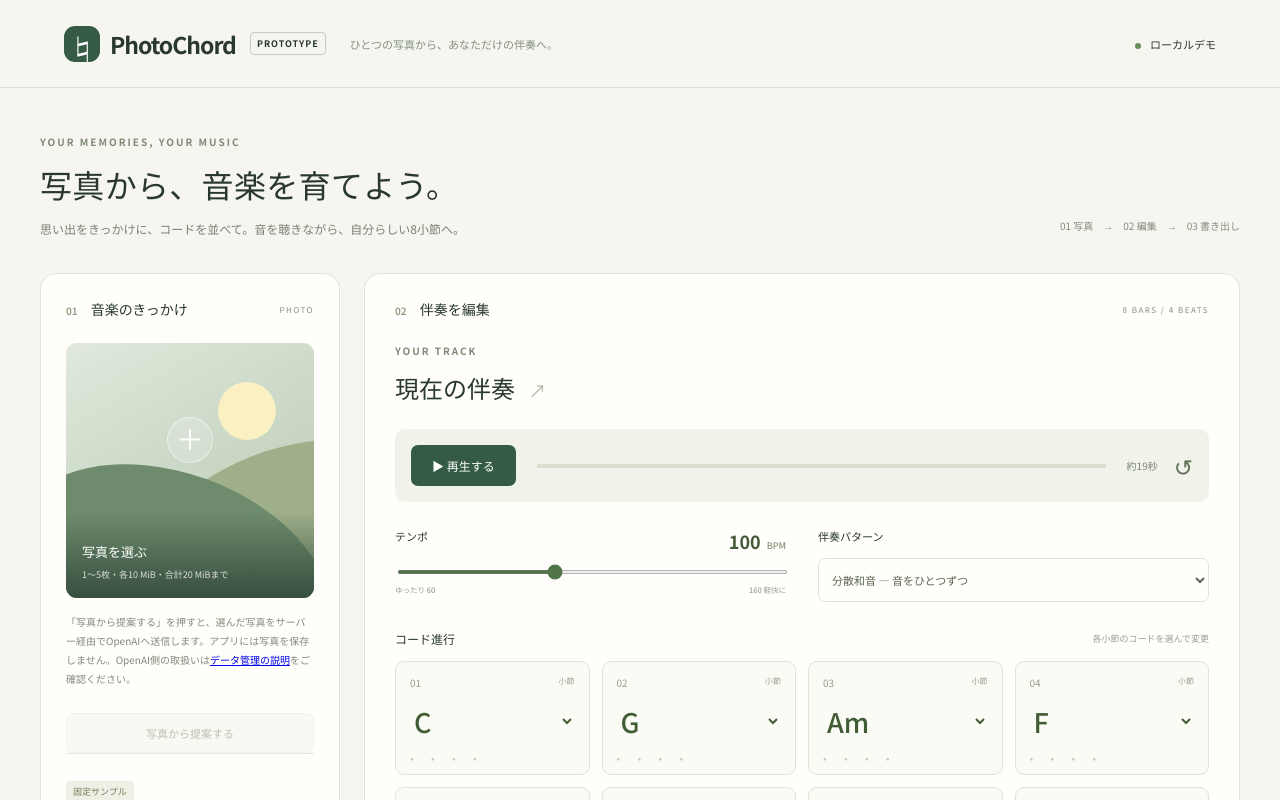
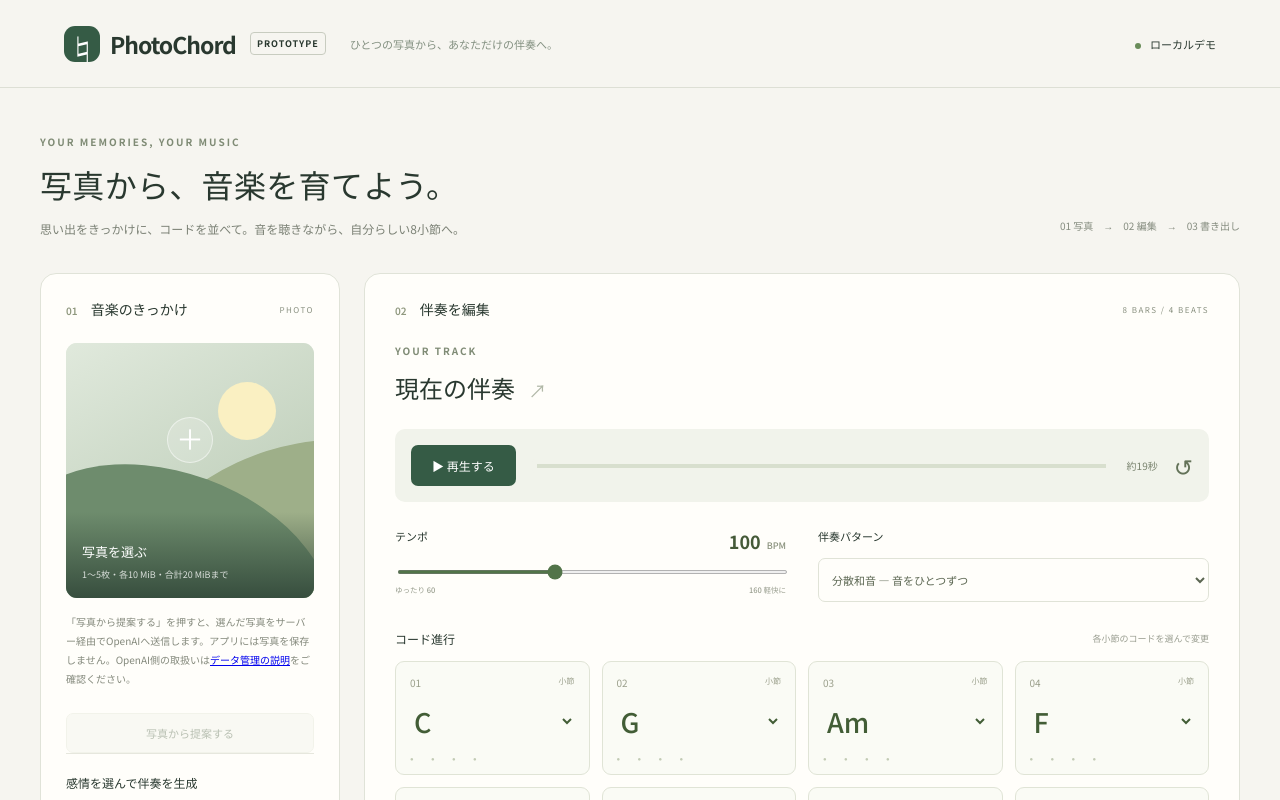
Before and after one commit to raoka0000/DevDayHackathonOsaka, a React (Vite) app: page / in a window 1280 px wide. Shown: the top 800 px of the page. Built offline with nearby package versions, Linux system fonts and the light colour scheme.

Commit message:
feat: 複数の感情を選んで伴奏を生成できるようにする

```diff
--- a/src/main.tsx
+++ b/src/main.tsx
@@ -1,6 +1,6 @@
 import { useEffect, useRef, useState } from 'react';
 import { createRoot } from 'react-dom/client';
-import { chords, midiFor, sample, createTrack, regenerate, commit, undo, validateSong, type EditorState, type Track, type Song, type Chord } from './music';
+import { emotions, songForEmotions, type Emotion, chords, midiFor, sample, createTrack, regenerate, commit, undo, validateSong, type EditorState, type Track, type Song, type Chord } from './music';
 import { parseImageAnalysis, type ImageAnalysis } from './imageAnalysis';
 import { MidiEditorScreen } from './midi/MidiEditorScreen';
 import { Player, type PlaybackStatus } from './player';
@@ -8,7 +8,8 @@ import './style.css';
 function App() {
   const [state,setState]=useState<EditorState>(()=>({current:{...createTrack(sample),instrument:'piano'},history:[]}));
   const {current:song,history}=state;
-  const [pending,setPending]=useState<{settings:Song;bar?:number}>();
+  const [pending,setPending]=useState<{settings:Song;bar?:number; emotions?:Emotion[]}>();
+  const [selectedEmotions,setSelectedEmotions]=useState<Emotion[]>(['明るい','温かい']);
   const [screen,setScreen]=useState(()=>window.location.hash==='#/midi'?'midi':'home');
   const [photos,setPhotos]=useState<File[]>([]);
   const [previews,setPreviews]=useState<string[]>([]);
@@ -60,7 +61,7 @@ function App() {
   }
   function edit(next:Track){invalidate();stop();setPending(undefined);setState(s=>commit(s,next));}
   function request(settings:Song,bar?:number){invalidate();stop();setPending({settings,bar});}
-  function confirm(){if(!pending)return;try{edit(regenerate(song,pending.settings,pending.bar));setPending(undefined);setError('');}catch(e){setError((e as Error).message);}}
+  function confirm(){if(!pending)return;try{edit({...regenerate(song,pending.settings,pending.bar),emotions:pending.emotions??song.emotions});setPending(undefined);setError('');}catch(e){setError((e as Error).message);}}
   async function startPlayback(fromBeat:number){playingRequested.current=true;setError('');setCursorBeat(fromBeat);setBeat(-1);setPlaybackStatus('loading');try{await player.current.play(song,value=>{if(value<0)playingRequested.current=false;setBeat(value);setCursorBeat(value<0?0:value);},setPlaybackStatus,fromBeat);}catch{stop();setError('再生できませんでした。音声設定・音源の読み込みを確認し、再生ボタンで再試行するか別の音色を選んでください。');}}
   async function play(){await startPlayback(cursorBeat);}
   async function restart(){await startPlayback(0);}
@@ -75,13 +76,14 @@ function App() {
   <p className="privacy">「写真から提案する」を押すと、選んだ写真をサーバー経由でOpenAIへ送信します。アプリには写真を保存しません。OpenAI側の取扱いは<a href="https://developers.openai.com/api/docs/guides/your-data" target="_blank" rel="noreferrer">データ管理の説明</a>をご確認ください。</p>
   <button className="secondary full" disabled={!photos.length||analyzing} onClick={analyzePhotos}>{analyzing?'写真を分析中…':'写真から提案する'}</button>
   {proposal&&<div className="sample"><span className="pill">写真からの提案</span><p>{proposal.analysis.moods.join('・')}<br/>{proposal.analysis.description}</p><p>{proposal.song.bars.join(' | ')}<br/>{proposal.song.bpm} BPM / {proposal.song.pattern==='block'?'ブロックコード':'分散和音'}</p><button className="secondary full" onClick={()=>edit({...createTrack(proposal.song),instrument:'piano'})}>この提案を適用する</button><small>現在の曲を置き換えます。元に戻せます。</small></div>}
+  <div className="emotion-generator"><h3>感情を選んで伴奏を生成</h3><p id="emotion-help">複数選択できます。選んだ感情のテンポと伴奏パターンを混ぜ、コード進行を交互に組み合わせます。</p><fieldset aria-describedby="emotion-help"><legend>音楽に込める感情</legend>{emotions.map(emotion=><label key={emotion}><input type="checkbox" checked={selectedEmotions.includes(emotion)} onChange={()=>{setSelectedEmotions(current=>current.includes(emotion)?current.filter(value=>value!==emotion):[...current,emotion]);setPending(undefined);}}/>{emotion}</label>)}</fieldset><button className="secondary full" disabled={!selectedEmotions.length} onClick={()=>{try{const settings=songForEmotions(selectedEmotions);invalidate();stop();setError('');setPending({settings,emotions:settings.emotions});}catch(error){setError(error instanceof Error?error.message:'感情から生成できませんでした。');}}}>選んだ感情で生成する</button><p>ローカルのプリセットによる生成です。写真の分析・AI生成は行いません。写真なしでも使えます。</p></div>
   <div className="sample"><span className="pill">固定サンプル</span><h3>晴れた日の思い出</h3><p>最初は固定サンプルです。写真からの提案は別途実行してください。</p><button className="secondary full" onClick={()=>edit({...createTrack(sample),instrument:'piano'})}>サンプルを読み直す ↗</button><small>編集中の曲を置き換えます。元に戻せます。</small></div>
-  </aside><section className="editor"><div className="section-top"><h2><small>02</small> 伴奏を編集</h2><span>8 BARS / 4 BEATS</span></div><div className="song-title"><div><p className="eyebrow">YOUR TRACK</p><h2>現在の伴奏 <span>↗</span></h2></div></div>
+  </aside><section className="editor"><div className="section-top"><h2><small>02</small> 伴奏を編集</h2><span>8 BARS / 4 BEATS</span></div><div className="song-title"><div><p className="eyebrow">{song.emotions?.length?'感情からローカル生成':'YOUR TRACK'}</p><h2>{song.emotions?.join('・')||'現在の伴奏'} <span>↗</span></h2></div></div>
   <div className="transport"><button className="play" onClick={bar>=0||playbackStatus==='loading'?stop:play}>{playbackStatus==='loading'?'■ 読み込み中':bar>=0?'■ 停止':'▶ 再生する'}</button><div className="timeline" role="slider" tabIndex={0} aria-label="再生位置" aria-valuemin={0} aria-valuemax={31.75} aria-valuenow={cursorBeat} onClick={event=>{const rect=event.currentTarget.getBoundingClientRect();seek((event.clientX-rect.left)/rect.width*32);}} onKeyDown={event=>{if(['ArrowLeft','ArrowRight','Home','End'].includes(event.key)){event.preventDefault();seek(event.key==='Home'?0:event.key==='End'?31.75:cursorBeat+(event.key==='ArrowRight'?.25:-.25));}}}><div style={{width:`${cursorBeat/32*100}%`}}/></div><span>{bar>=0?`${bar+1} / 8 小節`:`約${Math.round(32*60/song.bpm)}秒`}</span><button className="icon-button" aria-label="最初から再生" onClick={restart}>↺</button></div>
   <div className="settings"><label>テンポ <span><strong>{song.bpm}</strong> BPM</span><input aria-label="テンポ" type="range" min="60" max="160" value={song.bpm} onChange={e=>edit({...song,bpm:Number(e.target.value)})}/><div className="range-labels"><small>ゆったり 60</small><small>160 軽快に</small></div></label><label>伴奏パターン<select value={song.pattern} onChange={e=>request({...song,pattern:e.target.value as Song['pattern']})}><option value="arpeggio">分散和音 — 音をひとつずつ</option><option value="block">ブロックコード — 音を重ねて</option></select></label></div>
   <div className="chords-heading"><h3>コード進行</h3><span>各小節のコードを選んで変更</span></div><div className="chords">{song.bars.map((chord,i)=><label key={i} className={'chord '+(bar===i?'active':'')}><span>{String(i+1).padStart(2,'0')}<small>{bar===i?'演奏中':'小節'}</small></span><select aria-label={`${i+1}小節目のコード`} value={chord} onChange={e=>request({...song,bars:song.bars.map((c,j)=>j===i?e.target.value as Chord:c)},i)}>{chords.map(c=><option key={c}>{c}</option>)}</select><div className="beats">● ● ● ●</div></label>)}</div>
   <div className="edit-footer"><p>コードやテンポの変更は、次の再生から反映されます。</p><button className="text-button" disabled={!history.length} onClick={()=>{invalidate();stop();setPending(undefined);setState(s=>undo(s));}}>↶ 元に戻す</button></div>
-  {pending&&<div className="regenerate" role="dialog" aria-label="音符の再生成"><p>{pending.bar===undefined?'全小節':`${pending.bar+1}小節目（開始拍がこの小節にある音符）`}の最初のトラックの音符を再生成し、対象範囲の手編集を置き換えます。追加トラックの音符は維持します。小節をまたぐ音符との重複が生じる場合は適用できません。元に戻せます。</p><button className="secondary" onClick={confirm}>再生成を適用</button> <button className="secondary" onClick={()=>setPending(undefined)}>キャンセル</button></div>}
+  {pending&&<div className="regenerate" role="dialog" aria-label="音符の再生成"><p>{pending.emotions&&<>選択した感情：{pending.emotions.join('・')}。テンポ {song.bpm} → {pending.settings.bpm} BPM、伴奏 {pending.settings.pattern==='block'?'ブロックコード':'分散和音'}。コード：{pending.settings.bars.join(' → ')}。<br/></>}{pending.bar===undefined?'全小節':`${pending.bar+1}小節目（開始拍がこの小節にある音符）`}の最初のトラックの音符を再生成し、対象範囲の手編集を置き換えます。追加トラックの音符は維持します。小節をまたぐ音符との重複が生じる場合は適用できません。元に戻せます。</p><button className="secondary" onClick={confirm}>再生成を適用</button> <button className="secondary" onClick={()=>setPending(undefined)}>キャンセル</button></div>}
   <p><a className="secondary" href="#/midi">MIDI編集画面を開く →</a></p>
   <div className="ai"><span className="ai-symbol">✧</span><div><h3>言葉で音楽を変える <span className="pill">準備中</span></h3><p>「後半をもっと感動的に」など、AIによる編集提案は今後接続します。</p></div></div>
   <div className="export"><div><h3>できた伴奏を、次の制作へ。</h3><p>テンポ・拍子・音符を含むMIDIを書き出せます。</p></div><button className="download" onClick={download}>↓ MIDIを書き出す</button></div>
--- a/src/music.ts
+++ b/src/music.ts
@@ -3,10 +3,36 @@ export const chords = ['C', 'Cm', 'D', 'Dm', 'E', 'Em', 'F', 'Fm', 'G', 'Gm', 'A
 export type Chord = typeof chords[number];
 export type Song = { bpm: number; pattern: 'block' | 'arpeggio'; bars: Chord[] };
 export type Part = { id: string; name: string; notes: Note[]; instrument?: InstrumentId; volume: number; muted: boolean; solo: boolean };
-export type Track = Song & { notes: Note[]; instrument?: InstrumentId; name?: string; volume?: number; muted?: boolean; solo?: boolean; layers?: Part[] };
+export type Track = Song & { notes: Note[]; instrument?: InstrumentId; name?: string; volume?: number; muted?: boolean; solo?: boolean; layers?: Part[]; emotions?: Emotion[] };
 export const MAX_PARTS = 8;
 export type Note = { pitch: number; startBeat: number; durationBeats: number; velocity: number };
 export const sample: Song = { bpm: 100, pattern: 'arpeggio', bars: ['C','G','Am','F','C','G','F','C'] };
+// 感情プリセットを均等に混ぜるローカル生成。画像分析・AIは使わない。
+export const emotions = ['明るい', '温かい', '穏やか', '切ない', '力強い', '幻想的'] as const;
+export type Emotion = typeof emotions[number];
+const emotionProfiles: Record<Emotion, Song> = {
+  明るい: { bpm: 124, pattern: 'arpeggio', bars: ['C','G','F','G','C','Am','F','C'] },
+  温かい: { bpm: 96, pattern: 'block', bars: ['C','Em','F','C','Am','F','G','C'] },
+  穏やか: { bpm: 72, pattern: 'block', bars: ['C','F','C','G','Am','F','G','C'] },
+  切ない: { bpm: 84, pattern: 'arpeggio', bars: ['Am','Em','F','C','Dm','Am','E','Am'] },
+  力強い: { bpm: 144, pattern: 'block', bars: ['Am','F','C','G','Am','F','G','Am'] },
+  幻想的: { bpm: 90, pattern: 'arpeggio', bars: ['Em','Am','Dm','Em','F','Am','Bm','Em'] },
+};
+export function songForEmotions(input: unknown): Song & { emotions: Emotion[] } {
+  if (!Array.isArray(input) || input.length === 0 || input.length > emotions.length) throw new Error('感情を1つ以上選んでください。');
+  const selected = emotions.filter(emotion => input.includes(emotion));
+  if (selected.length !== input.length) throw new Error('感情の指定が不正、または重複しています。');
+  const profiles = selected.map(emotion => emotionProfiles[emotion]);
+  const song: Song & { emotions: Emotion[] } = {
+    emotions: selected,
+    bpm: Math.round(profiles.reduce((sum, profile) => sum + profile.bpm, 0) / profiles.length),
+    pattern: profiles.filter(profile => profile.pattern === 'arpeggio').length >= profiles.length / 2 ? 'arpeggio' : 'block',
+    // 各感情の進行を小節ごとに交互に使い、最後は先頭の感情の終止に戻る。
+    bars: Array.from({ length: 8 }, (_, bar) => profiles[bar === 7 ? 0 : bar % profiles.length].bars[bar]),
+  };
+  validateSong(song);
+  return song;
+}
 export function validateSong(song: Song) {
   if (!Number.isInteger(song.bpm) || song.bpm < 60 || song.bpm > 160 || !['block','arpeggio'].includes(song.pattern) || song.bars.length !== 8 || song.bars.some(c => !chords.includes(c))) throw new Error('曲の設定が不正です。');
 }
```
Also changed, not shown: src/style.css, 2 other files (tests, documents, lock files or other folders).
